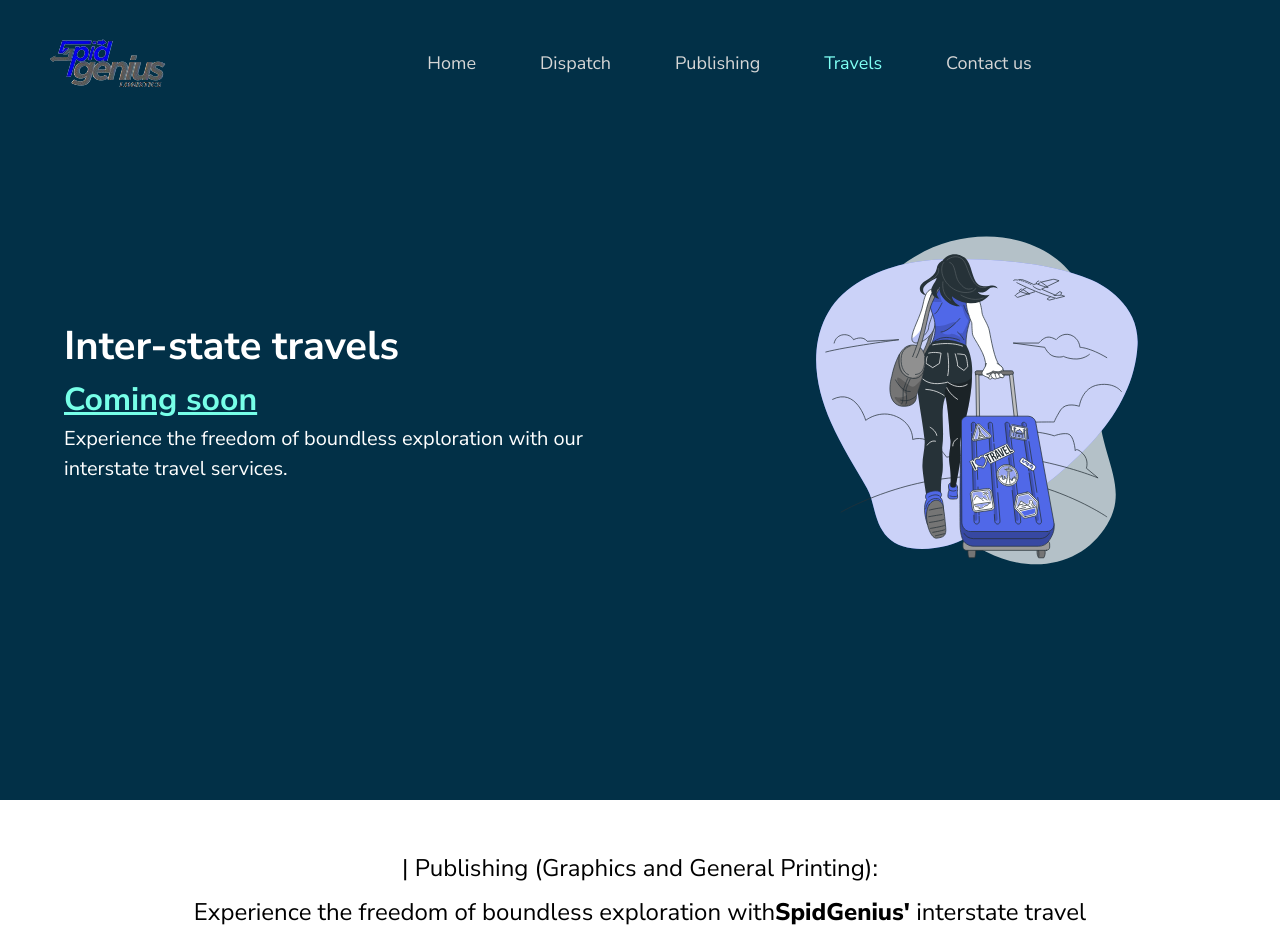
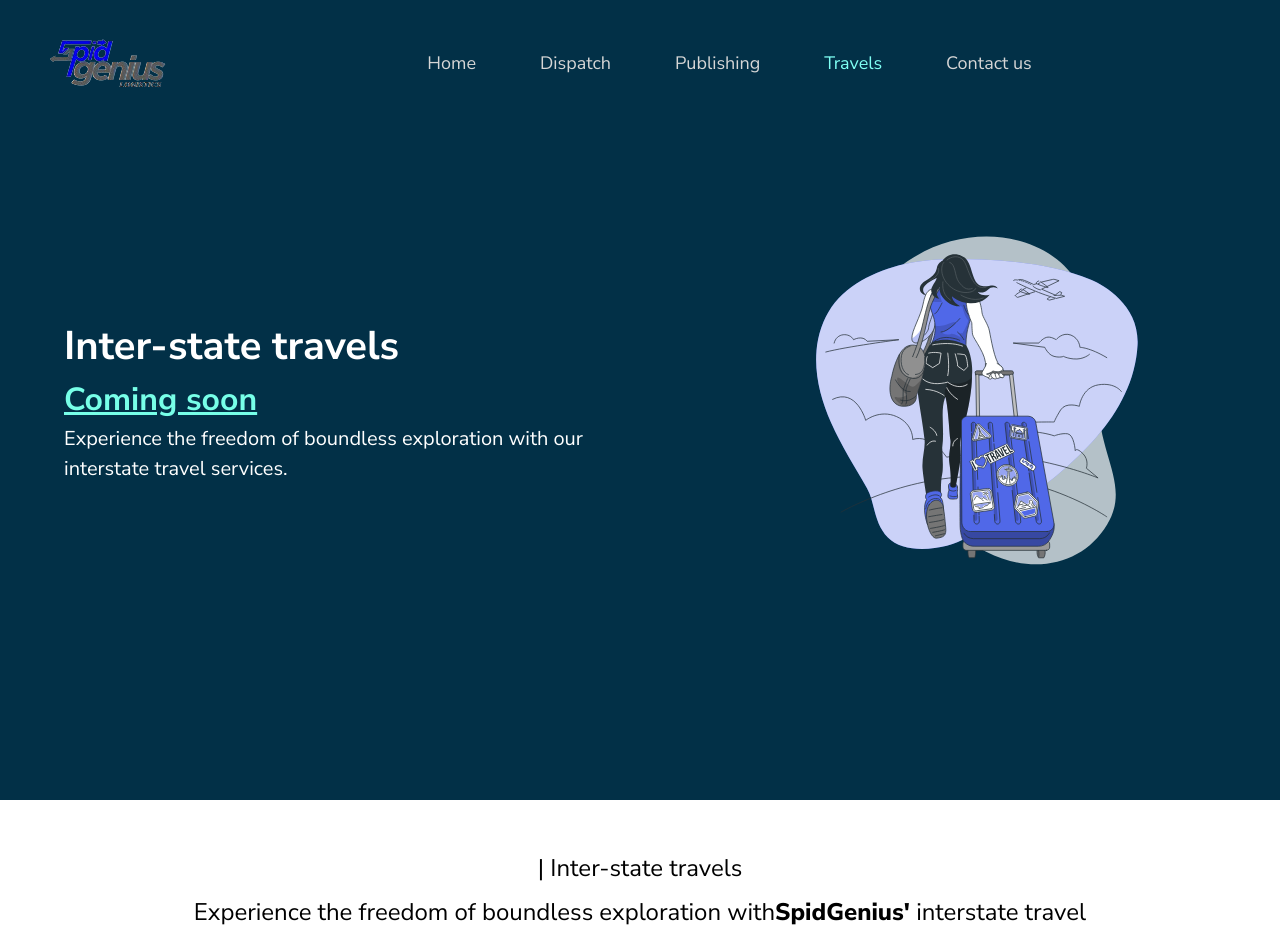
Before and after one commit to Alausa-AbdulAzeez/dispatcGenius, a React (Vite) app: page /travels in a window 1280 px wide. Shown: the top 937 px of the page. Built offline with nearby package versions, Linux system fonts and the light colour scheme.

Commit message:
fixed page title

```diff
--- a/src/pages/Interstate.jsx
+++ b/src/pages/Interstate.jsx
@@ -40,7 +40,7 @@
           className={` mx-auto flex flex-col items-center`}
         >
           <TypingText
-            title="| Publishing (Graphics and General Printing):"
+            title="| Inter-state travels"
             textStyles="text-center text-[24px]"
           />
           <motion.div
```
